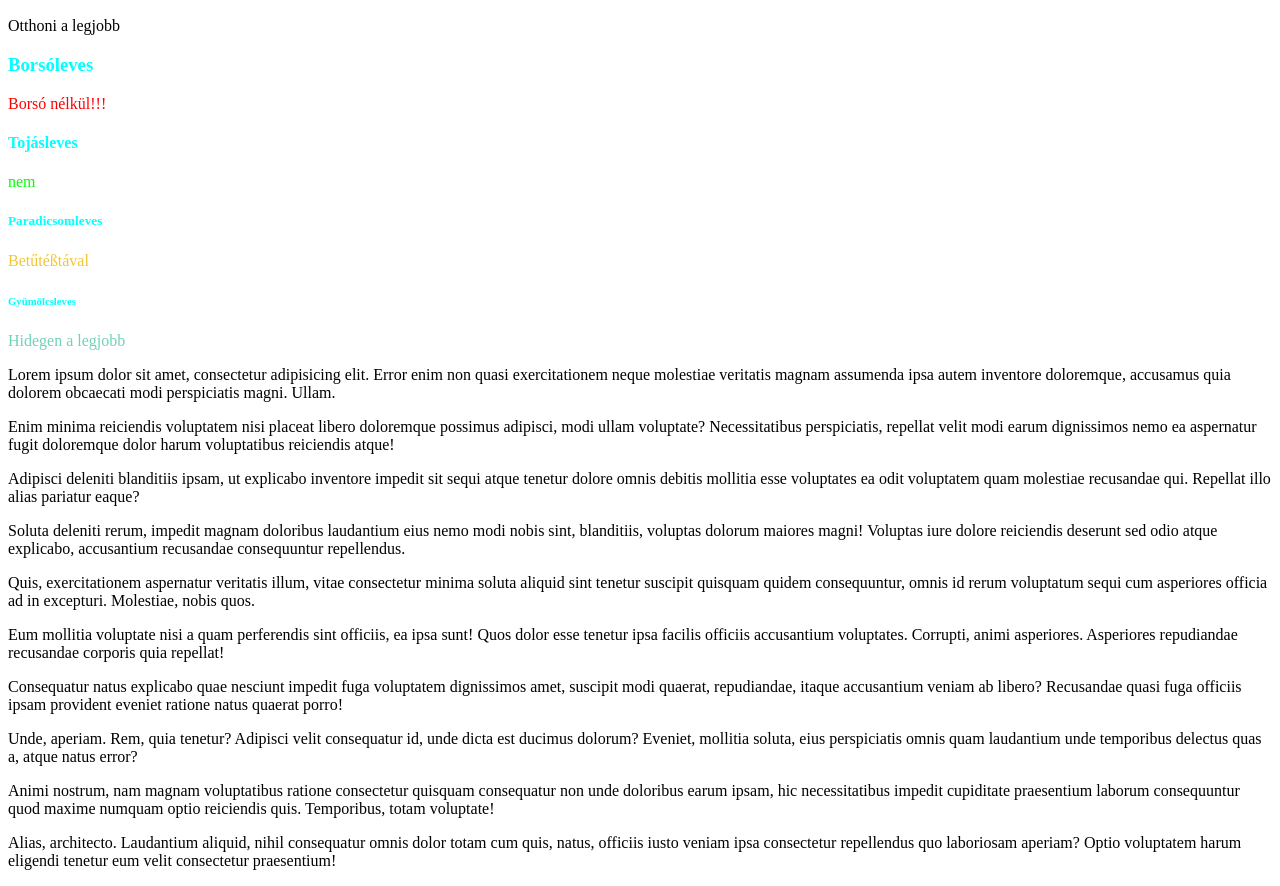
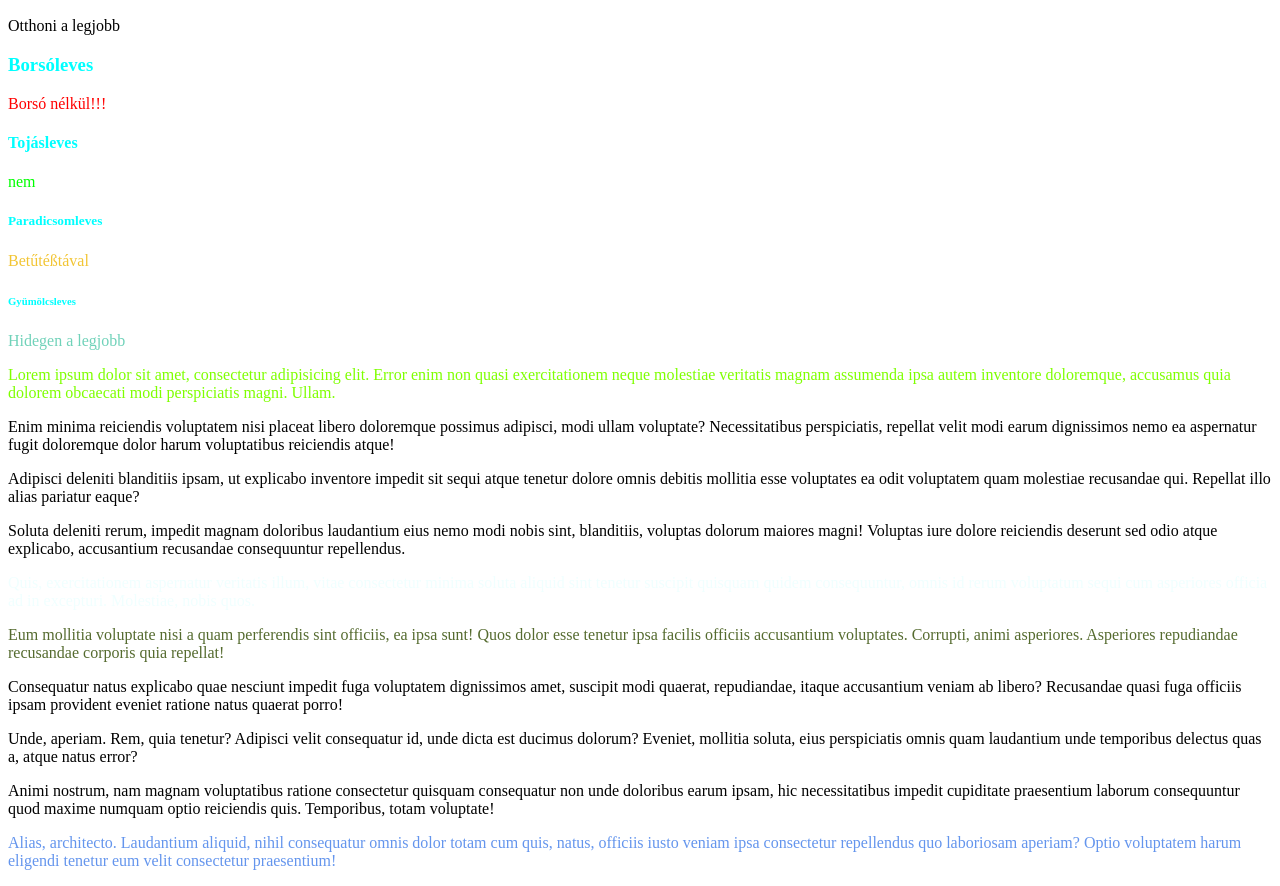
Before and after one commit to koltaimarton2/Otthoni-munka, a plain HTML site: page index.html in a window 1280 px wide. Shown: the part 96-982 px from the top of the page. Drawn offline with Linux system fonts and the light colour scheme.

Commit message:
Colors added

```diff
--- a/index.html
+++ b/index.html
@@ -15,15 +15,15 @@
     <p style="color: #f2c534;;">Betűtéßtával</p>
     <h6 style="color:aqua">Gyümölcsleves</h6>
     <p style="color: #70d2b9;">Hidegen a legjobb</p>
-    <p>Lorem ipsum dolor sit amet, consectetur adipisicing elit. Error enim non quasi exercitationem neque molestiae veritatis magnam assumenda ipsa autem inventore doloremque, accusamus quia dolorem obcaecati modi perspiciatis magni. Ullam.</p>
+    <p style="color:chartreuse">Lorem ipsum dolor sit amet, consectetur adipisicing elit. Error enim non quasi exercitationem neque molestiae veritatis magnam assumenda ipsa autem inventore doloremque, accusamus quia dolorem obcaecati modi perspiciatis magni. Ullam.</p>
     <p>Enim minima reiciendis voluptatem nisi placeat libero doloremque possimus adipisci, modi ullam voluptate? Necessitatibus perspiciatis, repellat velit modi earum dignissimos nemo ea aspernatur fugit doloremque dolor harum voluptatibus reiciendis atque!</p>
     <p>Adipisci deleniti blanditiis ipsam, ut explicabo inventore impedit sit sequi atque tenetur dolore omnis debitis mollitia esse voluptates ea odit voluptatem quam molestiae recusandae qui. Repellat illo alias pariatur eaque?</p>
     <p>Soluta deleniti rerum, impedit magnam doloribus laudantium eius nemo modi nobis sint, blanditiis, voluptas dolorum maiores magni! Voluptas iure dolore reiciendis deserunt sed odio atque explicabo, accusantium recusandae consequuntur repellendus.</p>
-    <p>Quis, exercitationem aspernatur veritatis illum, vitae consectetur minima soluta aliquid sint tenetur suscipit quisquam quidem consequuntur, omnis id rerum voluptatum sequi cum asperiores officia ad in excepturi. Molestiae, nobis quos.</p>
-    <p>Eum mollitia voluptate nisi a quam perferendis sint officiis, ea ipsa sunt! Quos dolor esse tenetur ipsa facilis officiis accusantium voluptates. Corrupti, animi asperiores. Asperiores repudiandae recusandae corporis quia repellat!</p>
+    <p style="color:azure">Quis, exercitationem aspernatur veritatis illum, vitae consectetur minima soluta aliquid sint tenetur suscipit quisquam quidem consequuntur, omnis id rerum voluptatum sequi cum asperiores officia ad in excepturi. Molestiae, nobis quos.</p>
+    <p style="color:darkolivegreen">Eum mollitia voluptate nisi a quam perferendis sint officiis, ea ipsa sunt! Quos dolor esse tenetur ipsa facilis officiis accusantium voluptates. Corrupti, animi asperiores. Asperiores repudiandae recusandae corporis quia repellat!</p>
     <p>Consequatur natus explicabo quae nesciunt impedit fuga voluptatem dignissimos amet, suscipit modi quaerat, repudiandae, itaque accusantium veniam ab libero? Recusandae quasi fuga officiis ipsam provident eveniet ratione natus quaerat porro!</p>
     <p>Unde, aperiam. Rem, quia tenetur? Adipisci velit consequatur id, unde dicta est ducimus dolorum? Eveniet, mollitia soluta, eius perspiciatis omnis quam laudantium unde temporibus delectus quas a, atque natus error?</p>
     <p>Animi nostrum, nam magnam voluptatibus ratione consectetur quisquam consequatur non unde doloribus earum ipsam, hic necessitatibus impedit cupiditate praesentium laborum consequuntur quod maxime numquam optio reiciendis quis. Temporibus, totam voluptate!</p>
-    <p>Alias, architecto. Laudantium aliquid, nihil consequatur omnis dolor totam cum quis, natus, officiis iusto veniam ipsa consectetur repellendus quo laboriosam aperiam? Optio voluptatem harum eligendi tenetur eum velit consectetur praesentium!</p>
+    <p style="color:cornflowerblue">Alias, architecto. Laudantium aliquid, nihil consequatur omnis dolor totam cum quis, natus, officiis iusto veniam ipsa consectetur repellendus quo laboriosam aperiam? Optio voluptatem harum eligendi tenetur eum velit consectetur praesentium!</p>
 </body>
 </html>
```
